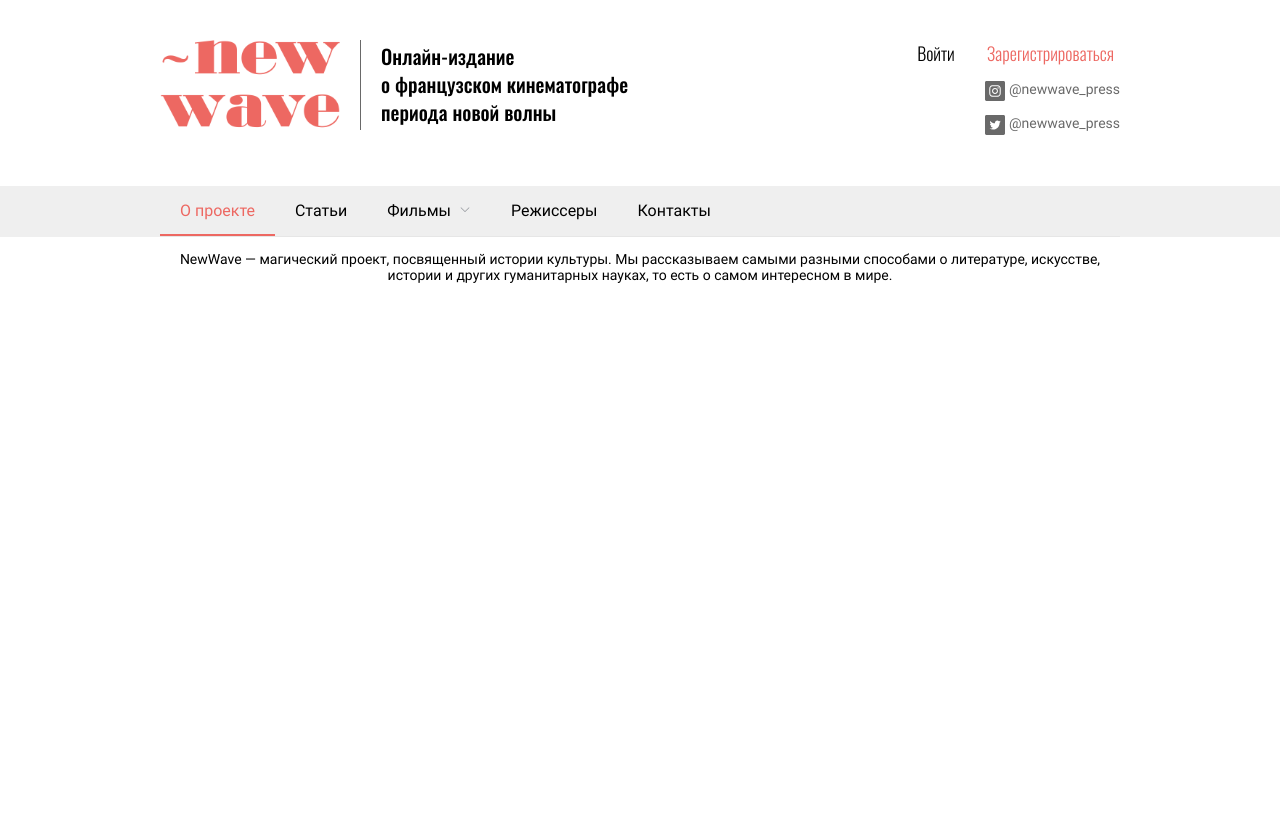
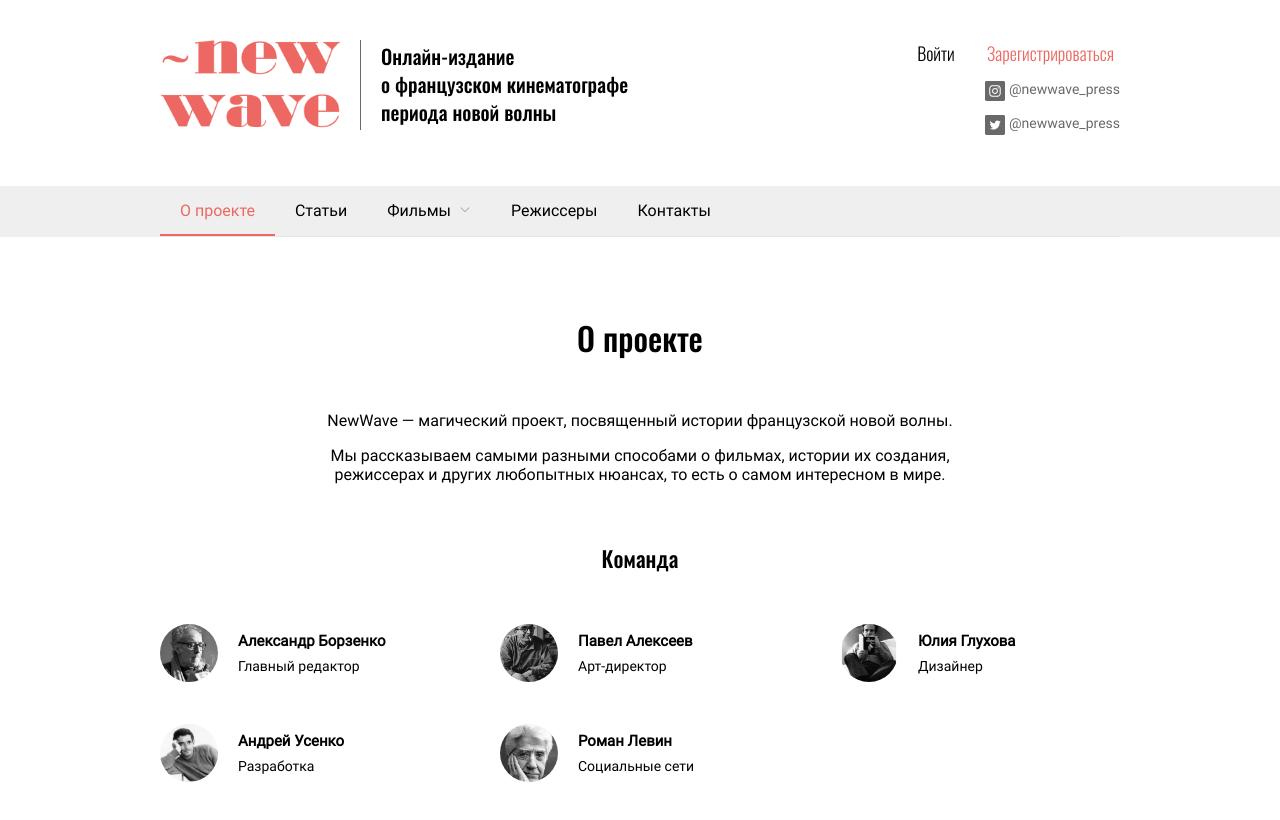
Before and after one commit to anninwonderland/web-hw, a Vue app: page /films/search#/articles in a window 1280 px wide. Both pictures are taken after a click on the item "О проекте". Shown: the top 820 px of the page. Built offline with nearby package versions, Linux system fonts and the light colour scheme.

Commit message:
feat: add about + contacts pages

```diff
--- a/src/components/About.vue
+++ b/src/components/About.vue
@@ -1,19 +1,116 @@
 <template>
-<el-row>
+<el-row style="margin-bottom: 80px">
   <el-col>
-    <p>
-      NewWave — магический проект, посвященный истории культуры. Мы рассказываем самыми разными способами о литературе, искусстве, истории и других гуманитарных науках, то есть о самом интересном в мире.
+    <p class="title">О проекте</p>
+    <p class="caption">
+      NewWave&nbsp;&mdash; магический проект, посвященный истории французской новой волны.
     </p>
+    <p class="caption">
+      Мы&nbsp;рассказываем самыми разными способами о&nbsp;фильмах, истории их создания, режиссерах и&nbsp;других любопытных нюансах, то&nbsp;есть о&nbsp;самом интересном в&nbsp;мире.
+    </p>
+    <p class="title-xs">Команда</p>
+    <div class="wrapper">
+      <div class="team" v-for="(man, index) in team">
+        <div class="item">
+          <img class="img" :src="require(`@/assets/img/producers/${index+1}.jpg`)">
+          <div class="item_txt">
+            <p class="text_bold">{{man.name}}</p>
+            <p class="text_light">{{ man.position }}</p>
+          </div>
+
+        </div>
+      </div>
+    </div>
   </el-col>
 </el-row>
 </template>
 
 <script>
 export default {
-name: "About"
+name: "About",
+  data() {
+  return {
+    team: [
+      {
+        name: 'Александр Борзенко',
+        position: 'Главный редактор'
+      },
+      {
+        name: 'Павел Алексеев',
+        position: 'Арт-директор'
+      },
+      {
+        name: 'Юлия Глухова',
+        position: 'Дизайнер'
+      },
+      {
+        name: 'Андрей Усенко',
+        position: 'Разработка'
+      },
+      {
+        name: 'Роман Левин',
+        position: 'Социальные сети'
+      },
+
+    ]
+  }
+  }
 }
 </script>
 
-<style scoped>
+<style scoped lang="scss">
+.title {
+  margin-top: 80px;
+  margin-bottom: 50px;
+  font-size: 32px;
+  font-family: Oswald, Arial, sans-serif;
+  font-weight: bold;
+}
+.title-xs {
+  margin-top: 60px;
+  margin-bottom: 20px;
+  font-size: 22px;
+  font-family: Oswald, Arial, sans-serif;
+  font-weight: bold;
+}
+.caption {
+  font-size: 16px;
+  width: 74%;
+  margin-left: 13%;
+}
+.wrapper {
+  margin-top: 50px;
+  display: grid;
+  grid-template-columns: repeat(auto-fill, minmax(240px, 1fr));
+  grid-auto-rows: minmax(90px, max-content);
 
+  grid-column-gap: 60px;
+  grid-row-gap: 10px;
+
+}
+.item {
+  display: flex;
+  align-items: center;
+}
+.img {
+  width: 58px;
+  height: 58px;
+  border-radius: 50%;
+  object-fit: cover;
+}
+.text_bold {
+  margin-top: 0px;
+  margin-bottom: 8px;
+  font-size: 15px;
+  text-align: left;
+  font-weight: bold;
+}
+.text_light {
+  margin-top: 0px;
+  margin-bottom: 0px;
+  text-align: left;
+}
+.item_txt {
+  margin-left: 20px;
+}
 </style>
--- a/src/components/Articles.vue
+++ b/src/components/Articles.vue
@@ -1,4 +1,6 @@
 <template>
+  <div>
+    <p class="title">Статьи</p>
     <div class="section">
       <div class="card" v-for="(card, index) in cards">
         <div class="card__img">
@@ -9,6 +11,7 @@
             <span class="card__tag" v-for="tag in card.tags">#{{ tag.label }}</span>
           </div>
           <p class="card__desc">{{ card.desc }}</p>
+        </div>
       </div>
     </div>
   </div>
@@ -197,4 +200,12 @@ export default {
   filter: contrast(1.8), grayscale(100%);
 }
 
+.title {
+  margin-top: 80px;
+  margin-bottom: 80px;
+  font-size: 32px;
+  font-family: Oswald, Arial, sans-serif;
+  font-weight: bold;
+}
+
 </style>
--- /dev/null
+++ b/src/components/Contacts.vue
@@ -0,0 +1,94 @@
+<template>
+  <div class="contacts">
+    <p class="contacts__title">Контакты</p>
+    <el-row>
+      <el-col :span="10">
+        <p class="contacts__title contacts__title__xs">Поддержка</p>
+        <p style="text-align: left; font-size: 15px">Хотите задать вопрос, исправить ошибку или попасть в&nbsp;команду? Напишите нам!</p>
+        <div class="contacts__social__item">
+          <img class="img" :src="require(`@/assets/icons/envelope.svg`)">
+          <p class="text_bold" style="font-weight: bold">newwave_press@rambler.com</p>
+        </div>
+
+        <p class="contacts__title contacts__title__xs" style="margin-top: 40px">Follow us</p>
+        <div class="contacts__social">
+          <div class="contacts__social__item">
+            <img class="img" :src="require(`@/assets/icons/instagram_colored.svg`)">
+            <p class="text_bold">@newwave_press</p>
+          </div>
+          <div class="contacts__social__item">
+            <img class="img" :src="require(`@/assets/icons/twitter_colored.svg`)">
+            <p class="text_bold">@newwave_press_tw</p>
+          </div>
+          <div class="contacts__social__item">
+            <img class="img" :src="require(`@/assets/icons/facebook_colored.svg`)">
+            <p class="text_bold">@newwave_press_fb</p>
+          </div>
+        </div>
+      </el-col>
+      <el-col :span="10" :offset="4">
+        <p class="contacts__title contacts__title__xs">Новостная рассылка</p>
+        <el-form ref="form" :model="form">
+          <el-form-item label="Имя">
+            <el-input v-model="form.name" placeholder="Жан-Люк Годар" style="width: 100%"></el-input>
+          </el-form-item>
+          <el-form-item label="Почта">
+            <el-input v-model="form.email" placeholder="godar@mail.com" style="width: 100%"></el-input>
+          </el-form-item>
+          <el-form-item style="margin-top: 30px">
+            <el-button type="primary" style="width: 100%">Подписаться</el-button>
+          </el-form-item>
+        </el-form>
+      </el-col>
+    </el-row>
+  </div>
+</template>
+
+<script>
+export default {
+name: "Contacts",
+  data() {
+    return {
+      form: {
+        name: '',
+        mail: ''
+      }
+    }
+  },
+}
+</script>
+
+<style scoped lang="scss">
+.contacts {
+  margin-bottom: 140px;
+
+  &__title {
+    margin-top: 80px;
+    font-size: 32px;
+    font-family: Oswald, Arial, sans-serif;
+    font-weight: bold;
+    &__xs {
+      margin-top: 10px;
+      margin-bottom: 16px;
+      font-size: 22px;
+    }
+  }
+  &__social__item {
+    display: flex;
+    align-items: center;
+  }
+}
+
+.img {
+  width: 26px;
+  height: 26px;
+}
+.text_bold {
+  margin-left: 10px;
+  margin-top: 12px;
+  margin-bottom: 12px;
+  font-size: 15px;
+  text-align: left;
+}
+
+</style>
--- a/src/router/index.js
+++ b/src/router/index.js
@@ -6,6 +6,7 @@ import Articles from "@/components/Articles";
 import Search from "@/components/films/Search";
 import List from "@/components/films/List";
 import Producers from "@/components/Producers";
+import Contacts from "@/components/Contacts";
 
 Vue.use(VueRouter);
 
@@ -49,7 +50,7 @@ const routes = [
       {
         path: "/contacts",
         name: "Contacts",
-        component: Articles
+        component: Contacts
       }
     ]
   },
```
Also changed, not shown: src/assets/icons/envelope.svg (added), src/assets/icons/facebook_colored.svg (added). Lines whose indentation alone changed are shown as unchanged.
